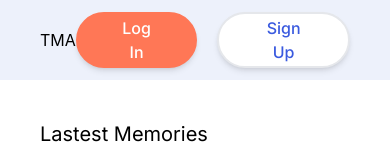
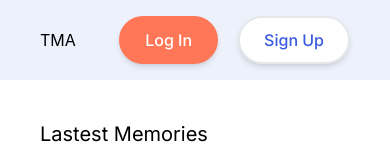
Before and after one commit to ivan-cardoso/travel-memories-app, a React (Create React App) app: page / in a window 390 px wide. Shown: the top 160 px of the page. Built offline with nearby package versions, Linux system fonts and the light colour scheme; no server answers.

Commit message:
Responsive buttons

```diff
--- a/src/components/Buttons/Button.jsx
+++ b/src/components/Buttons/Button.jsx
@@ -4,8 +4,12 @@ const Button = ({children, variant}) => {
   return (
     <button
         className={`
-            font-title text-base font-medium px-11 h-14 flex items-center justify-center rounded-full shadow-md
+            font-title text-base font-medium  flex items-center justify-center rounded-full shadow-md
             border-2 transition duration-200 ease-linear hover:shadow-lg
+            px-6 h-12
+            md:px-11 md:h-14
+            2xl:px-14 2xl:h-16 2xl:text-xl 2xl:border-[3px]
+            3xl:px-20 3xl:h-20 3xl:text-2xl 3xl:border-4
             ${variant === 'primary' && 'bg-white text-primary_blue hover:border-primary_blue hover:shadow-white/50'}
             ${variant === 'secondary' && 'bg-primary_orange text-white border-primary_orange hover:border-white hover:bg-white hover:text-black hover:shadow-white/50'}
             ${variant === 'transparent' && 'bg-transparent text-white border-white hover:bg-white hover:text-black hover:shadow-white/50'}
```
